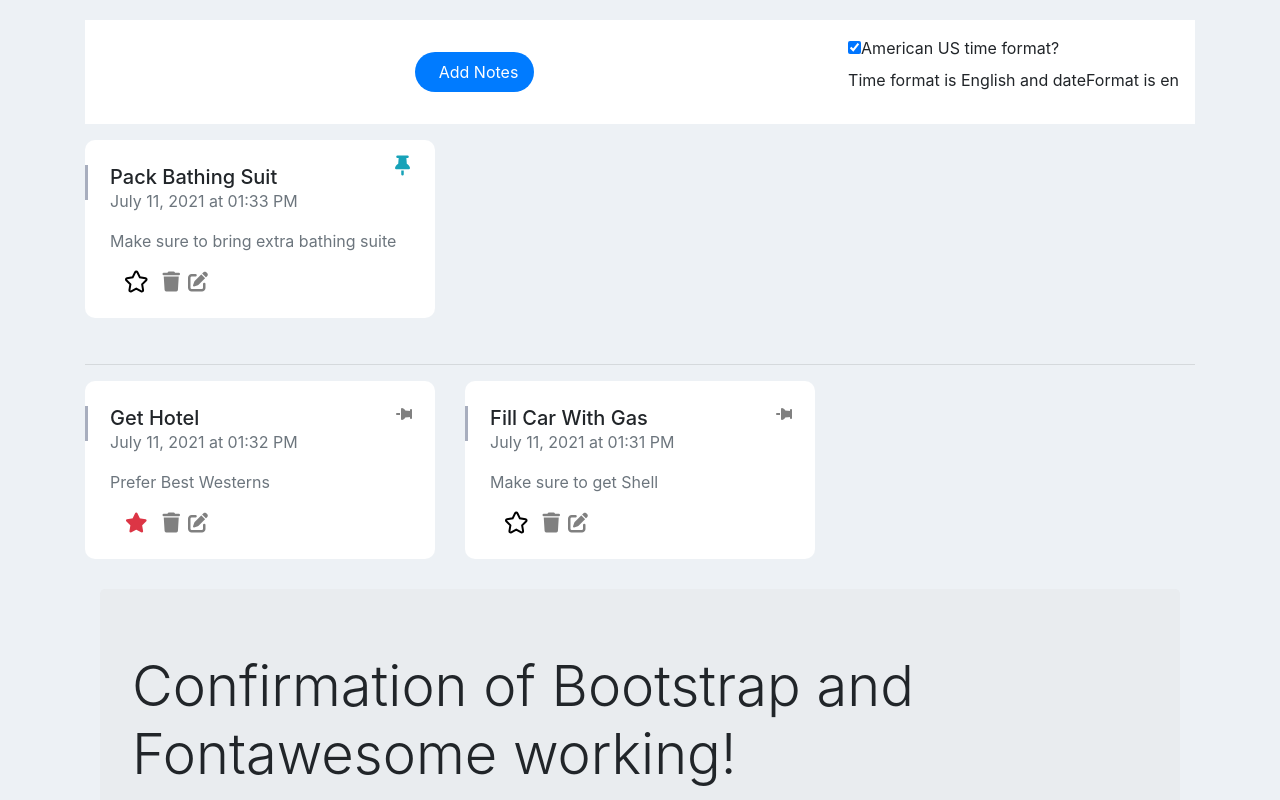
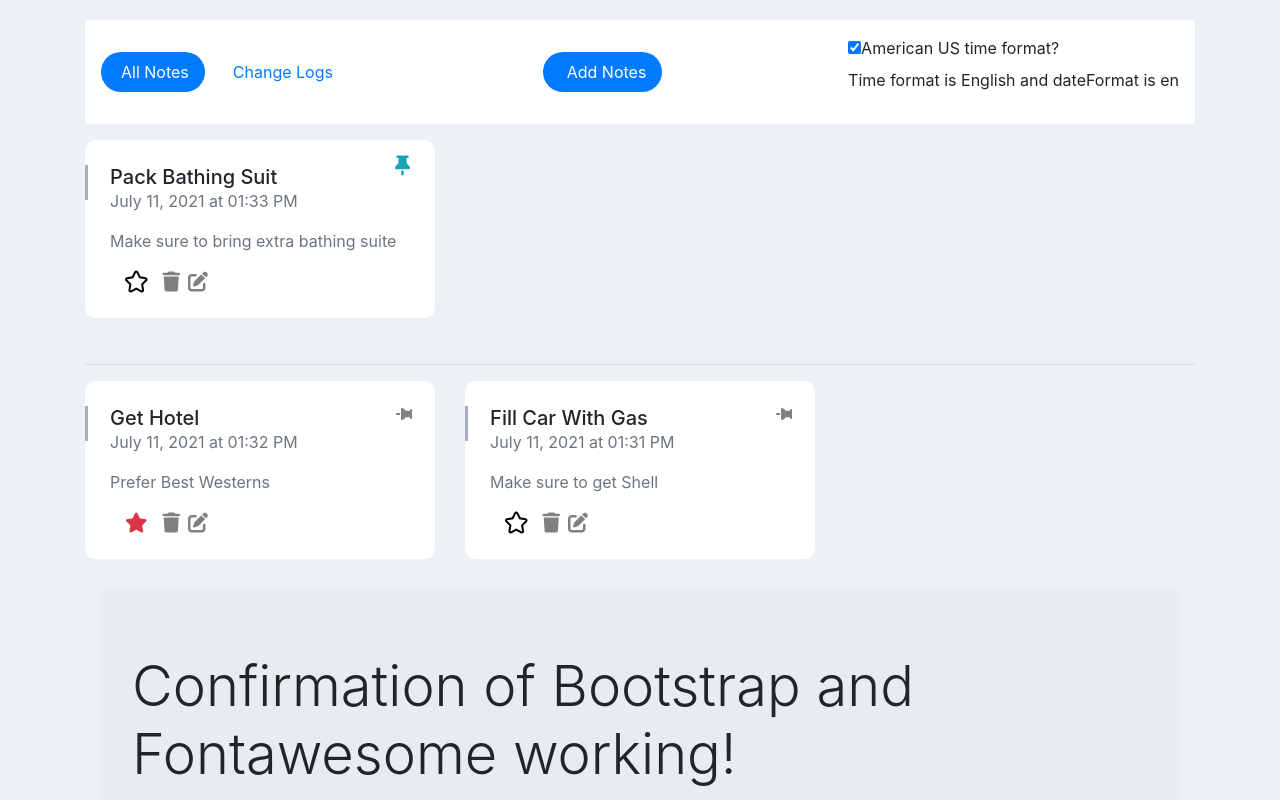
Before and after one commit to msdiniz/BuildingEssentialUIDataElements_React17_Nextjs, a Next.js app: page / in a window 1280 px wide. Shown: the top 800 px of the page. Built offline with nearby package versions, Linux system fonts and the light colour scheme.

Commit message:
Now Tabbed Menu wth Change Logs

```diff
--- a/components/App.js
+++ b/components/App.js
@@ -6,7 +6,8 @@ import Bootstrapfontawesometest from "./Bootstrapfontawesometest.js";
 import useNotes from "../hooks/useNotes";
 import useNotesModal from "../hooks/useNotesModal";
 import Menu from "./Menu";
-import { createContext } from "react";
+import { useState, createContext } from "react";
+import NoteChangeLogs from "./NoteChangeLogs.js";
 
 export const NotesContext = createContext({
   notesData: [],
@@ -32,6 +33,7 @@ function App() {
   //const { notesData, notesDataError, createNote, updateNote, deleteNote } = useNotes();
   const contextValue = useNotes();
   const contextValueNotesModal = useNotesModal();
+  const [currentTab, setCurrentTab] = useState("notes"); // ["notes", "logs"]
 
   if (contextValue.notesDataError) {
     return <div className="container">error: {contextValue.notesDataError}</div>;
@@ -44,8 +46,9 @@ function App() {
     <div className="container">
       <NotesContext.Provider value={contextValue}>
         <NotesModalContext.Provider value={contextValueNotesModal}>
-          <Menu />
-          <NoteList />
+          <Menu currentTab={currentTab} setCurrentTab={setCurrentTab} />
+          {currentTab === "notes" && <NoteList />}
+          {currentTab === "logs" && <NoteChangeLogs />}
         </NotesModalContext.Provider>
       </NotesContext.Provider >
       <Bootstrapfontawesometest />
--- a/components/Menu.js
+++ b/components/Menu.js
@@ -3,7 +3,7 @@ import { NotesContext } from "./App";
 import { useContext } from "react";
 import * as React from 'react';
 
-function Menu() {
+function Menu({ currentTab, setCurrentTab }) {
   const { dateFormat, chooseDateFormat } = useContext(NotesContext);
   //const isEnglish = dateFormat === "en";
   const [checked, setChecked] = React.useState(dateFormat === "en");
@@ -13,7 +13,7 @@ function Menu() {
     setModalNoteTitle,
     setModalNoteDescription,
     setModalShow
-   } = useContext(NotesModalContext);
+  } = useContext(NotesModalContext);
 
   const handleChange = () => {
     setChecked(!checked);
@@ -38,8 +38,30 @@ function Menu() {
     setModalShow(true);
   }
 
-  return (
-    <ul className="nav nav-pills p-3 bg-white mb-3 founded-pill align-items-center">
+  function TabItem({ tabValue, tabText }) {
+    const tabClass =
+      tabValue === currentTab
+        ? "nav-link rounded-pill note-link d-flex align-items-center px-2 px-md-3 mr-0 mr-md-2 active"
+        : "nav-link rounded-pill note-link d-flex align-items-center px-2 px-md-3 mr-0 mr-md-2";
+    return (
+      <li className="nav-item">
+        <a
+          href="#"
+          onClick={() => {
+            setCurrentTab(tabValue);
+          }}
+          className={tabClass}
+        >
+          <i className="icon-layers mr-1"></i>
+          <span className="d-none d-md-block">{tabText}</span>
+        </a>
+      </li>
+    );
+  }
+
+
+  function AddNoteButton() {
+    return (
       <li className="nav-item ml-auto">
         <a
           href="#"
@@ -50,6 +72,14 @@ function Menu() {
           <span className="d-none d-md-block font-14">Add Notes</span>
         </a>
       </li>
+    )
+  }
+
+  return (
+    <ul className="nav nav-pills p-3 bg-white mb-3 founded-pill align-items-center">
+      <TabItem tabValue="notes" tabText="All Notes" />
+      <TabItem tabValue="logs" tabText="Change Logs" />
+      {currentTab === "notes" && <AddNoteButton />}
       <li className="nav-item ml-auto">
         <div>
           <Checkbox
--- /dev/null
+++ b/components/NoteChangeLogs.js
@@ -0,0 +1,5 @@
+function NoteChangeLogs() {
+  return <div>NoteChangeLogs Component</div>;
+}
+
+export default NoteChangeLogs;
--- /dev/null
+++ b/data/noteChangeLogs.json
@@ -0,0 +1,8 @@
+[
+  {
+    "id": "f7338409-f79c-43ed-b6b2-409cdef46e46",
+    "noteId": "1",
+    "operation": "CREATE",
+    "changeDate": "2021-06-29T14:03:52.939Z"
+  }
+]
--- /dev/null
+++ b/hooks/entityMethods/useEntityNoteChangeLogs.js
@@ -0,0 +1,25 @@
+import noteChangeLogs from "../../data/noteChangeLogs.json";
+import useGeneralizedCrudMethods from "../useGeneralizedCrudMethods";
+import { v4 as uuid4 } from "uuid";
+
+function useEntityNoteChangeLogs() {
+  const { data, error, createRecord } =
+    useGeneralizedCrudMethods(noteChangeLogs);
+
+  function createNoteChangeLogsEntity(noteId, operation) {
+    createRecord({
+      id: uuid4(),
+      noteId,
+      operation,
+      changeDate: new Date().toISOString(),
+    });
+  }
+
+  return {
+    data,
+    error,
+    createNoteChangeLogsEntity,
+  };
+}
+
+export default useEntityNoteChangeLogs;
--- a/hooks/entityMethods/useEntityNotes.js
+++ b/hooks/entityMethods/useEntityNotes.js
@@ -7,13 +7,15 @@ function useEntityNotes() {
     useGeneralizedCrudMethods(notes);
 
   function createNoteEntity(title, description) {
+    const noteId = uuidv4();
     const newNote = {
-      id: uuidv4(),
+      id: noteId,
       title,
       description,
       createDate: new Date().toISOString(),
     };
     createRecord(newNote);
+    return noteId;
   }
 
   function updateNoteEntity(id, title, description) {
--- a/hooks/useNotes.js
+++ b/hooks/useNotes.js
@@ -1,6 +1,7 @@
 import { useState } from "react";
 import useEntityNotes from "./entityMethods/useEntityNotes";
 import useEntityNoteAttributes from "./entityMethods/useEntityNoteAttributes";
+import useEntityNoteChangeLogs from "./entityMethods/useEntityNoteChangeLogs";
 
 function useNotes() {
   const [dateFormat, setDateFormat] = useState("en");
@@ -31,13 +32,21 @@ function useNotes() {
     deleteNoteAttributesEntity,
   } = useEntityNoteAttributes();
 
+  const {
+    data: noteChangeLogsData,
+    error: noteChangeLogsDataError,
+    createNoteChangeLogsEntity,
+  } = useEntityNoteChangeLogs();
+
   function createNote(title, description) {
-    createNoteEntity(title, description);
+    const noteId = createNoteEntity(title, description);
+    createNoteChangeLogsEntity(noteId, "CREATE");
   }
 
   function updateNote(id, title, description, pinned, important) {
     updateNoteEntity(id, title, description);
     updateNoteAttributesEntity(id, pinned, important);
+    createNoteChangeLogsEntity(id, "UPDATE");
   }
 
   function deleteNote(id) {
@@ -52,6 +61,8 @@ function useNotes() {
     noteAttributesDataError,
     dateFormat,
     chooseDateFormat,
+    noteChangeLogsData,
+    noteChangeLogsDataError,
     createNote,
     updateNote,
     deleteNote,
```
Also changed, not shown: data/noteOnTags.json (added, +20 -0 lines), data/tags.json (added, +14 -0 lines).
